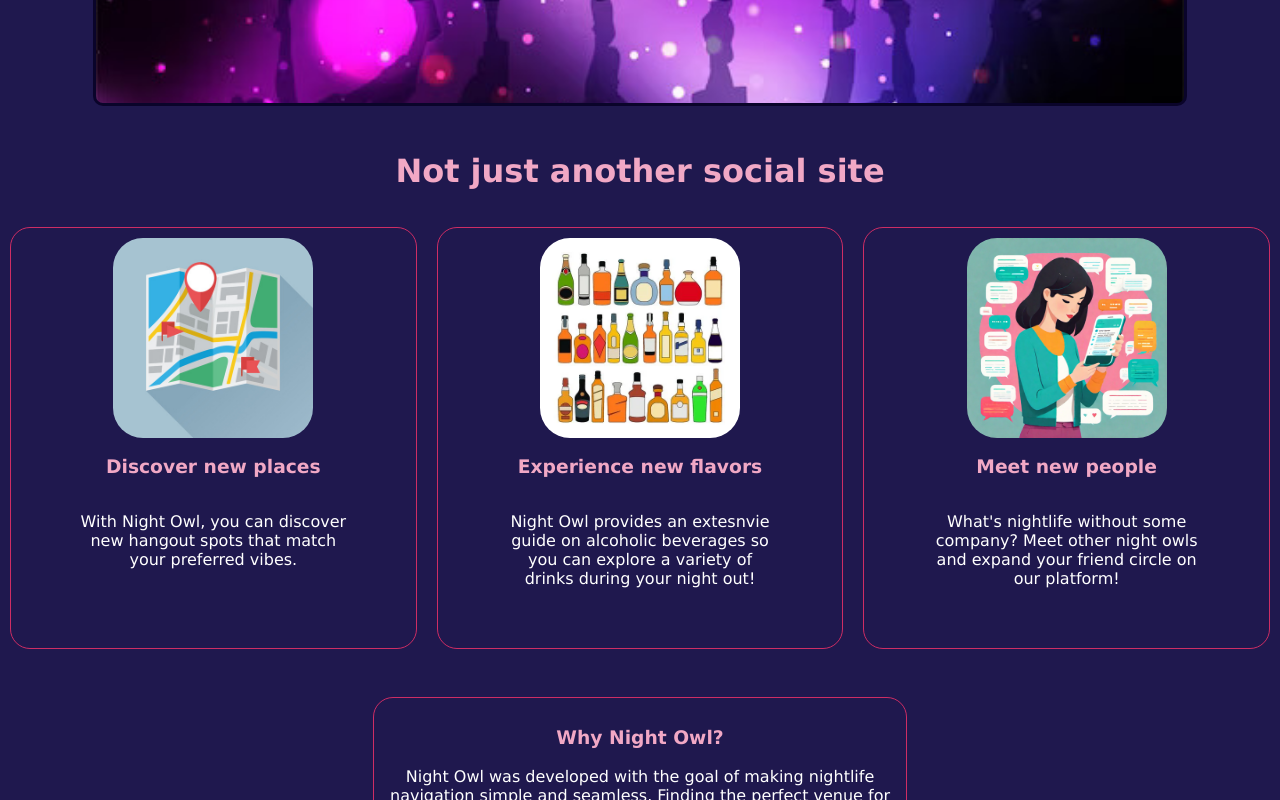
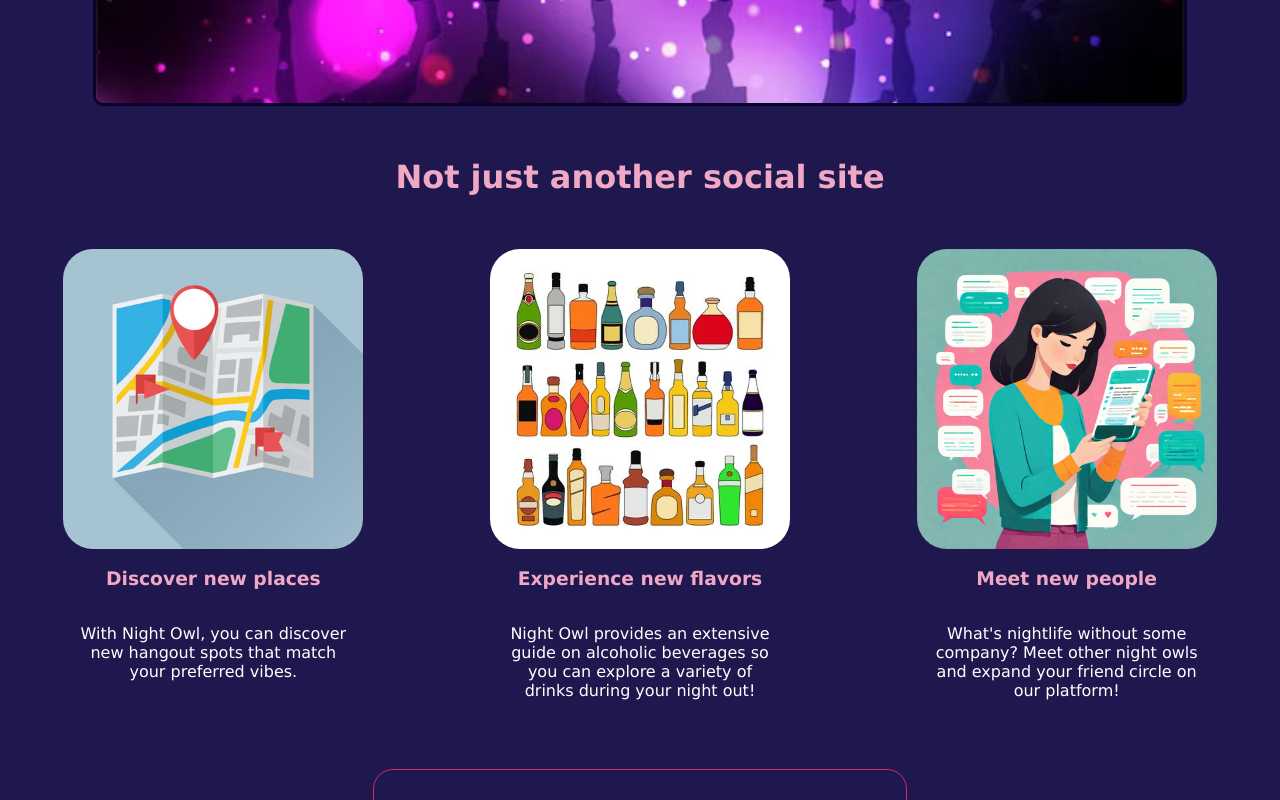
Before and after one commit to EmaleeSoto/night-owl, a React (Create React App) app in the folder front-end/: page / in a window 1280 px wide. Shown: the part 720-1520 px from the top of the page. Built offline with nearby package versions, Linux system fonts and the light colour scheme; no server answers.

Commit message:
Home page 'second page' updated with new image assets

```diff
--- a/front-end/src/pages/Home.js
+++ b/front-end/src/pages/Home.js
@@ -56,7 +56,7 @@
             />
             <h3>Experience new flavors</h3>
             <p>
-              Night Owl provides an extesnvie guide on alcoholic beverages so
+              Night Owl provides an extensive guide on alcoholic beverages so
               you can explore a variety of drinks during your night out!
             </p>
           </div>
--- a/front-end/src/pages/Home.scss
+++ b/front-end/src/pages/Home.scss
@@ -109,15 +109,15 @@
   }
 
   &__nextPage {
-    margin-top: 20px;
+    margin-top: 2%;
     color: $snow_white;
     display: inline-block;
     text-align: center;
 
     &__gridContainer {
       display: grid;
-        grid-template-columns: repeat(3, 1fr);
-        align-items: center;
+      grid-template-columns: repeat(3, 1fr);
+      margin-top: 3%;
     }
 
     &__gridCell {
@@ -125,11 +125,9 @@
       flex-direction: column;
       min-height: 400px;
       align-items: center;
-      margin: 10px;
+      margin: 5px;
       padding: 10px;
       text-align: center;
-      border: 1px solid $cherry;
-      border-radius: 20px;
 
       p {
         width: 70%;
@@ -156,8 +154,8 @@
     }
 
     img {
-      max-height: 200px;
-      width: auto;
+      height: 300px;
+      width: 300px;
       border-radius: 30px;
     }
   }
```
